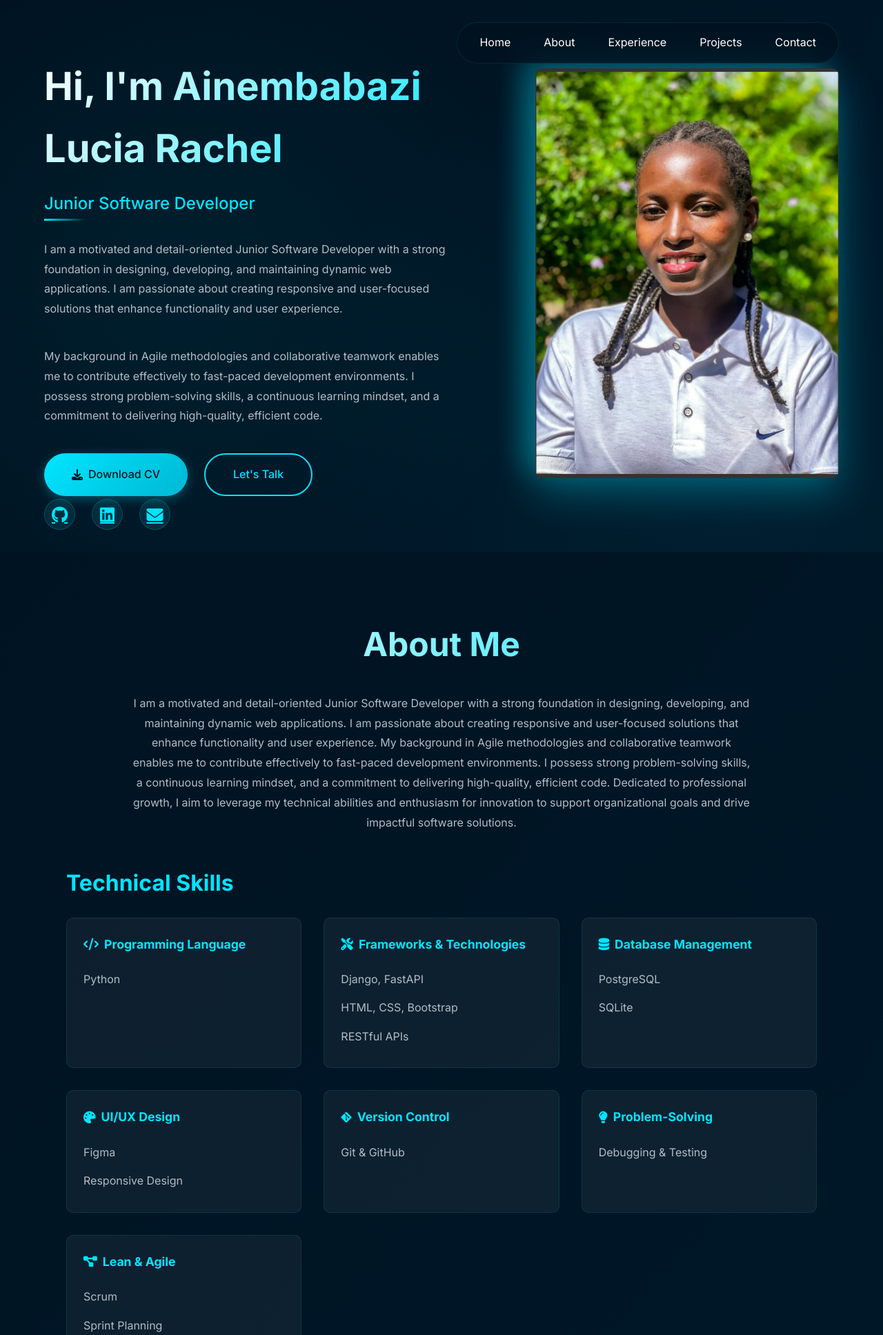
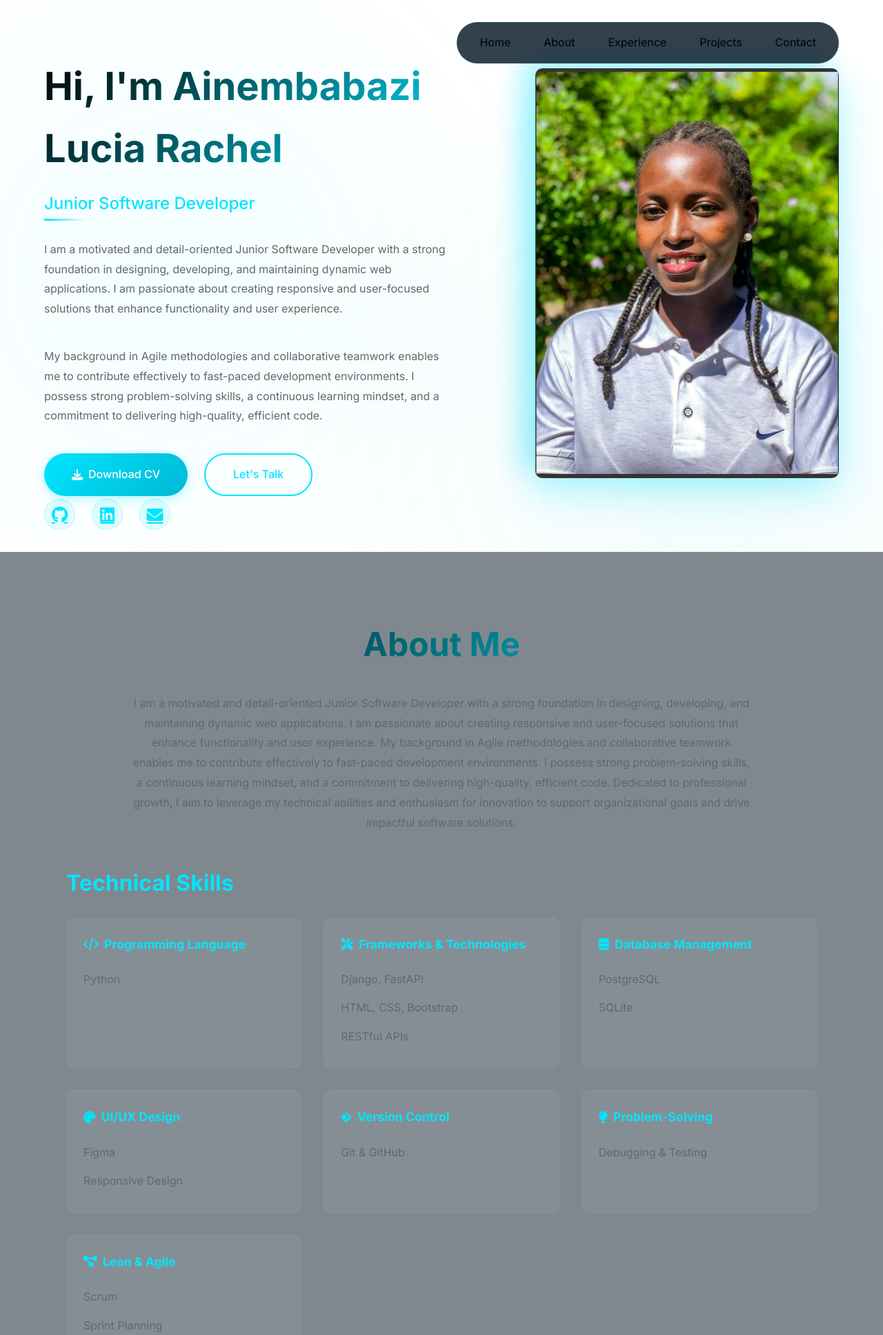
Before and after one commit to Lucy-dev1999/LUCY_WEBSITE, a Django app: page / in a window 1280 px wide. Shown: the top 1935 px of the page at 69% size. Run offline with Django 5.2, Linux system fonts and the light colour scheme.

Commit message:
Change background to white

```diff
--- a/lucyapp/static/css/styles.css
+++ b/lucyapp/static/css/styles.css
@@ -2,10 +2,10 @@
     --primary-color: #00E5FF;
     --secondary-color: #00B8D4;
     --accent-color: #FF6B9D;
-    --background-color: #001220;
-    --background-gradient: linear-gradient(135deg, #001220 0%, #002840 100%);
-    --text-color: #ffffff;
-    --text-secondary: #B0BEC5;
+    --background-color: #ffffff;
+    --background-gradient: #ffffff;
+    --text-color: #000000;
+    --text-secondary: #666666;
 }
 
 * {
@@ -21,7 +21,7 @@ html {
 }
 
 body {
-    background: var(--background-gradient);
+    background: #ffffff;
     color: var(--text-color);
     font-family: 'Inter', sans-serif;
     line-height: 1.6;
```
